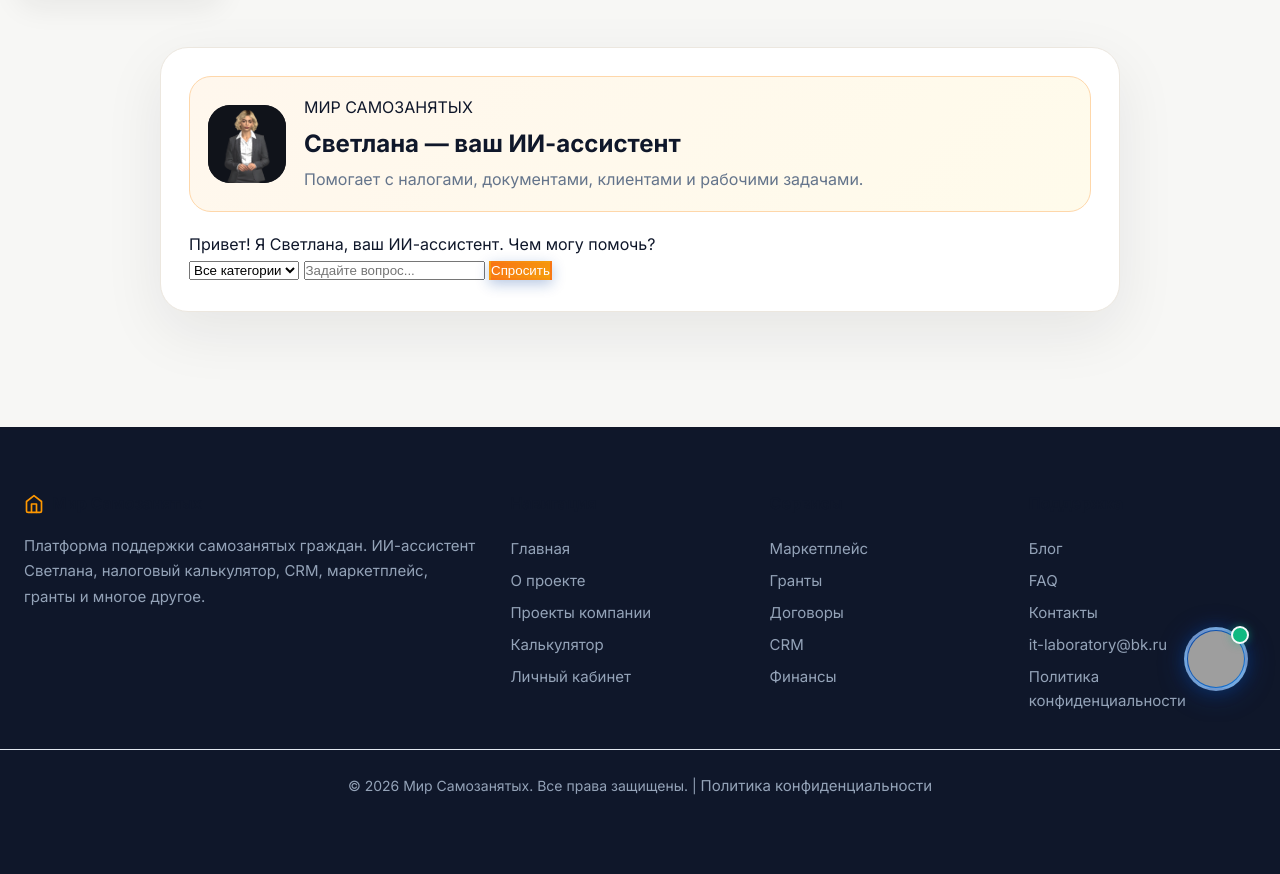
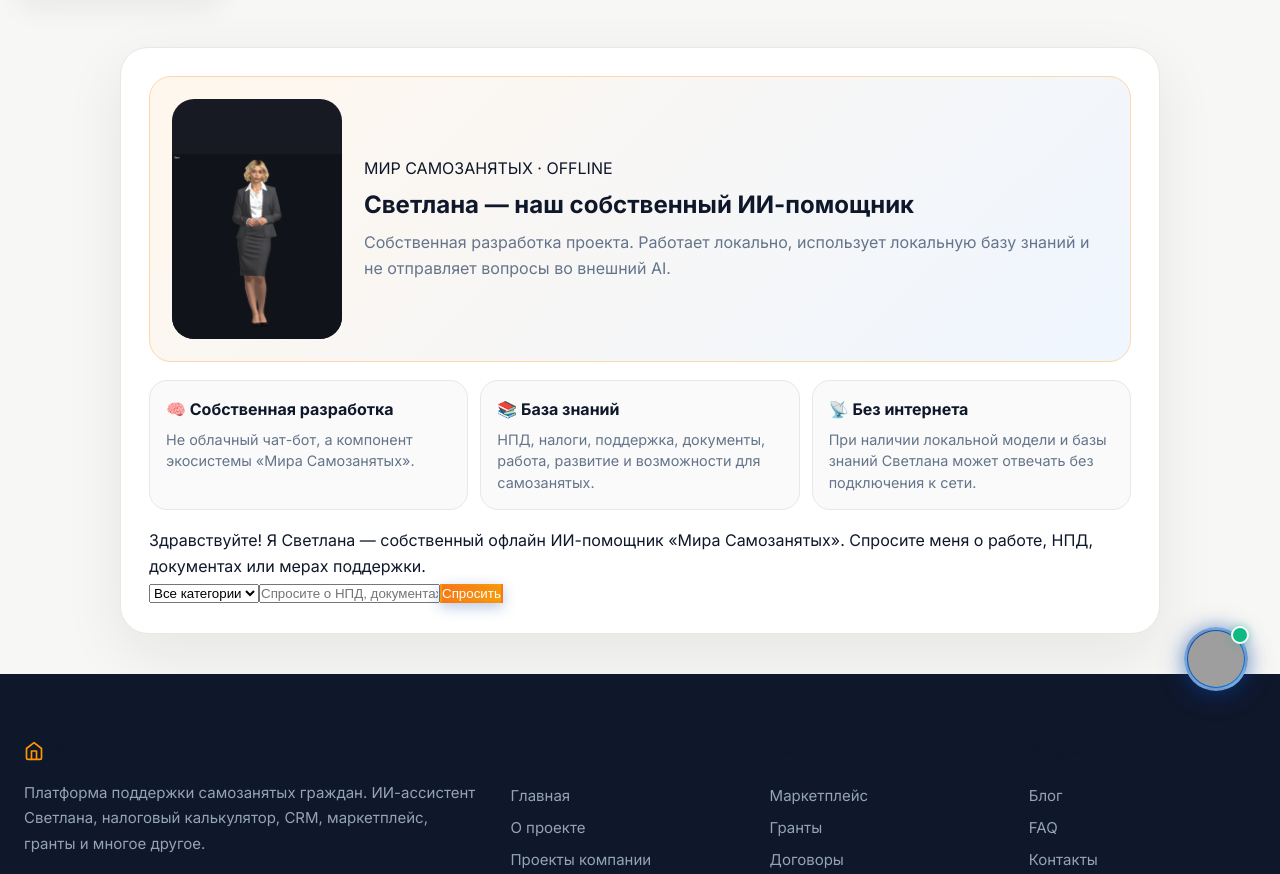
Before and after one commit to paulafanasyev/mir-samozanyatykh-, a Python web app: template src/templates/svetlana.html in a window 1280 px wide. Shown: the part 73-947 px from the top of the page. Before the commit the page ends 868 px from the top, so only its background shows below. Run offline with Jinja, Linux system fonts and the light colour scheme; the template is opened without the code that fills it, so the values that code supplies are empty; grey boxes are pictures that could not be loaded.

Commit message:
feat(svetlana): clarify own offline assistant and use full-height local avatar

```diff
--- a/src/templates/svetlana.html
+++ b/src/templates/svetlana.html
@@ -1,74 +1,20 @@
 {% extends "base.html" %}
-{% block title %}Светлана — ИИ-ассистент{% endblock %}
+{% block title %}Светлана — собственный офлайн ИИ-помощник{% endblock %}
 {% block content %}
-<div class="chat-container svetlana-page-v839">
-    <div class="svetlana-hero-head">
-      <div class="svetlana-photo"><img src="/static/svetlana/face.png" alt="Светлана"></div>
-      <div><div class="eyebrow">МИР САМОЗАНЯТЫХ</div><h2>Светлана — ваш ИИ-ассистент</h2><p>Помогает с налогами, документами, клиентами и рабочими задачами.</p></div>
-    </div>
-    <div id="chat-messages" class="chat-messages"></div>
-    <div class="chat-input">
-        <select id="category-select"><option value="">Все категории</option></select>
-        <input type="text" id="question-input" placeholder="Задайте вопрос..." maxlength="500">
-        <button onclick="askSvetlana()" class="btn-primary">Спросить</button>
-    </div>
+<div class="chat-container svetlana-page-v840">
+  <div class="svetlana-hero-head"><div class="svetlana-photo"><img src="/static/svetlana/base.png" alt="Светлана"></div><div><div class="eyebrow">МИР САМОЗАНЯТЫХ · OFFLINE</div><h2>Светлана — наш собственный ИИ-помощник</h2><p>Собственная разработка проекта. Работает локально, использует локальную базу знаний и не отправляет вопросы во внешний AI.</p></div></div>
+  <div class="svetlana-info"><div><strong>🧠 Собственная разработка</strong><span>Не облачный чат-бот, а компонент экосистемы «Мира Самозанятых».</span></div><div><strong>📚 База знаний</strong><span>НПД, налоги, поддержка, документы, работа, развитие и возможности для самозанятых.</span></div><div><strong>📡 Без интернета</strong><span>При наличии локальной модели и базы знаний Светлана может отвечать без подключения к сети.</span></div></div>
+  <div id="chat-messages" class="chat-messages"></div>
+  <div class="chat-input"><select id="category-select"><option value="">Все категории</option></select><input type="text" id="question-input" placeholder="Спросите о НПД, документах, поддержке или работе..." maxlength="8000"><button onclick="askSvetlana()" class="btn-primary">Спросить</button></div>
 </div>
 <style nonce="{{ csp_nonce }}">
-.svetlana-page-v839{max-width:960px;margin:40px auto;padding:28px;border:1px solid #ece7df;border-radius:28px;background:#fff;box-shadow:0 20px 60px rgba(23,26,34,.08)}
-.svetlana-hero-head{display:flex;gap:18px;align-items:center;padding:18px;border-radius:22px;background:linear-gradient(135deg,#fff7ed,#fffbeb);border:1px solid #fed7aa;margin-bottom:20px}
-.svetlana-photo{width:78px;height:78px;overflow:hidden;border-radius:22px;background:#171a22;flex:none}.svetlana-photo img{width:100%;height:100%;object-fit:cover;object-position:top}.svetlana-hero-head h2{margin:4px 0 4px}.svetlana-hero-head p{margin:0;color:#64748b}
-@media(max-width:640px){.svetlana-hero-head{align-items:flex-start}.svetlana-photo{width:64px;height:64px}}
+.svetlana-page-v840{max-width:1040px;margin:40px auto;padding:28px;border:1px solid #ece7df;border-radius:28px;background:#fff;box-shadow:0 20px 60px rgba(23,26,34,.08)}
+.svetlana-hero-head{display:flex;gap:22px;align-items:center;padding:22px;border-radius:22px;background:linear-gradient(135deg,#fff7ed,#eff6ff);border:1px solid #fed7aa;margin-bottom:18px}.svetlana-photo{width:170px;height:240px;overflow:hidden;border-radius:22px;background:#171a22;flex:none;display:flex;align-items:flex-end;justify-content:center}.svetlana-photo img{width:100%;height:100%;object-fit:contain;object-position:center bottom}.svetlana-hero-head h2{margin:4px 0 6px}.svetlana-hero-head p{margin:0;color:#64748b;line-height:1.6}.svetlana-info{display:grid;grid-template-columns:repeat(3,1fr);gap:12px;margin-bottom:18px}.svetlana-info>div{padding:16px;border:1px solid #e5e7eb;border-radius:18px;background:#fafafa}.svetlana-info strong,.svetlana-info span{display:block}.svetlana-info span{margin-top:6px;color:#64748b;font-size:.9rem;line-height:1.5}@media(max-width:700px){.svetlana-hero-head{align-items:flex-start}.svetlana-photo{width:120px;height:190px}.svetlana-info{grid-template-columns:1fr}}@media(max-width:480px){.svetlana-hero-head{flex-direction:column}.svetlana-photo{width:160px;height:230px;align-self:center}}
 </style>
-
 <script nonce="{{ csp_nonce }}">
-async function loadCategories() {
-    try {
-        const res = await fetch('/api/svetlana/categories');
-        const data = await res.json();
-        const select = document.getElementById('category-select');
-        data.categories.forEach(cat => {
-            const opt = document.createElement('option');
-            opt.value = cat.key;
-            opt.textContent = cat.title;
-            select.appendChild(opt);
-        });
-    } catch (e) {}
-}
-
-function addMessage(text, isUser = false) {
-    const div = document.createElement('div');
-    div.className = isUser ? 'message user' : 'message bot';
-    div.textContent = text;
-    document.getElementById('chat-messages').appendChild(div);
-    div.scrollIntoView();
-}
-
-async function askSvetlana() {
-    const input = document.getElementById('question-input');
-    const category = document.getElementById('category-select').value;
-    const question = input.value.trim();
-    if (!question) return;
-
-    addMessage(question, true);
-    input.value = '';
-
-    try {
-        const form = new FormData();
-        form.append('question', question);
-        if (category) form.append('category', category);
-        const res = await fetch('/api/svetlana/ask', { method: 'POST', body: form });
-        const data = await res.json();
-        addMessage(data.answer);
-    } catch (err) {
-        addMessage('Извините, произошла ошибка. Попробуйте позже.');
-    }
-}
-
-document.getElementById('question-input').addEventListener('keypress', (e) => {
-    if (e.key === 'Enter') askSvetlana();
-});
-
-loadCategories();
-addMessage('Привет! Я Светлана, ваш ИИ-ассистент. Чем могу помочь?');
+async function loadCategories(){try{const res=await fetch('/api/svetlana/categories');const data=await res.json();const select=document.getElementById('category-select');(data.categories||[]).forEach(cat=>{const opt=document.createElement('option');opt.value=cat.key;opt.textContent=cat.title;select.appendChild(opt)})}catch(e){}}
+function addMessage(text,isUser=false){const div=document.createElement('div');div.className=isUser?'message user':'message bot';div.textContent=text;document.getElementById('chat-messages').appendChild(div);div.scrollIntoView({behavior:'smooth'})}
+async function askSvetlana(){const input=document.getElementById('question-input');const question=input.value.trim();if(!question)return;addMessage(question,true);input.value='';try{const res=await fetch('/api/svetlana/chat',{method:'POST',headers:{'Content-Type':'application/json'},body:JSON.stringify({message:question,context:document.getElementById('category-select').value||null})});const data=await res.json();if(!res.ok)throw new Error(data.detail||'Ошибка');addMessage(data.response||data.answer||'Светлана не получила ответ.')}catch(err){addMessage('Светлана сейчас недоступна. Проверьте локальный runtime или попробуйте ещё раз.')}}
+document.getElementById('question-input').addEventListener('keypress',e=>{if(e.key==='Enter')askSvetlana()});loadCategories();addMessage('Здравствуйте! Я Светлана — собственный офлайн ИИ-помощник «Мира Самозанятых». Спросите меня о работе, НПД, документах или мерах поддержки.');
 </script>
 {% endblock %}
```
